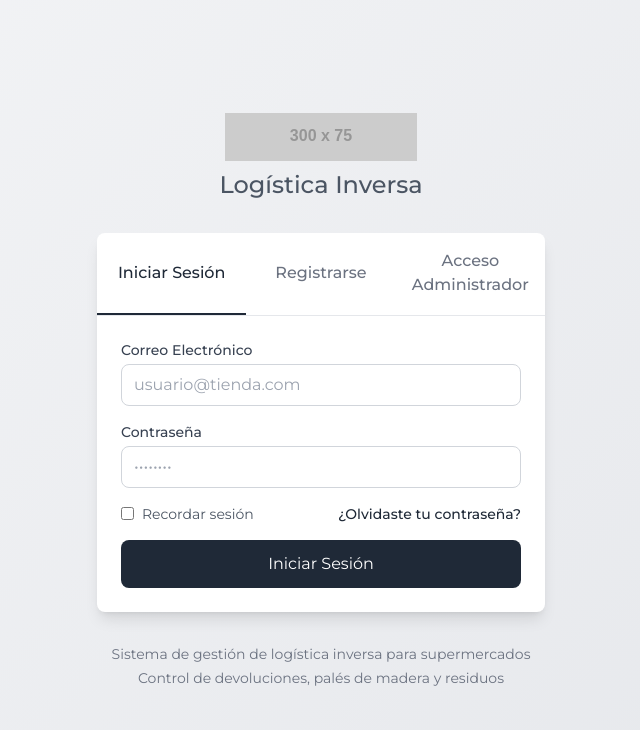
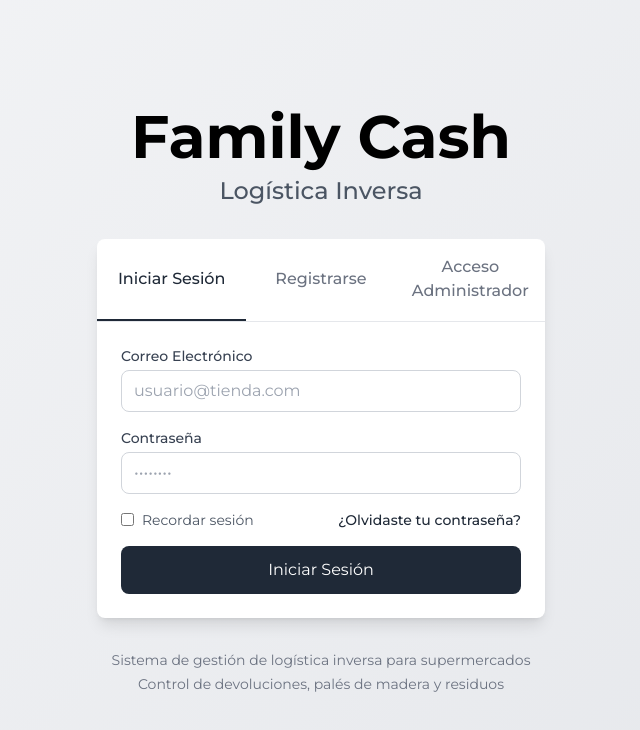
Before and after one commit to davidmp3086/logistica-inversa-family, a plain HTML site: page index.html in a window 1280 px wide. Shown: the whole page, without its empty margins (319-959 px from the left). Drawn offline with nearby package versions, Linux system fonts and the light colour scheme; placeholder pictures from the web are drawn by us.

Commit message:
2 index.html

```diff
--- a/index.html
+++ b/index.html
@@ -87,9 +87,7 @@
             <div class="max-w-md w-full">
                 <!-- Logo y Título -->
                 <div class="text-center mb-8">
-                    <h1 class="text-5xl md:text-6xl font-bold mb-2">
-                        <img src="https://via.placeholder.com/300x75?text=Family+Cash" alt="Family Cash Logo" class="w-48 h-auto mx-auto">
-                    </h1>
+                    <h1 class="text-5xl md:text-6xl font-bold mb-2">Family Cash</h1>
                     <p class="text-2xl text-gray-600 font-medium">Logística Inversa</p>
                 </div>
 
@@ -238,7 +236,6 @@
                                 <div>
                                     <label class="block text-sm font-medium text-gray-700 mb-1">Código de Acceso Administrador</label>
                                     <input type="password" class="w-full border border-gray-300 rounded-lg px-3 py-2 focus:outline-none focus:ring-2 focus:ring-gray-500" placeholder="Ingrese código secreto" required>
-                                    <p class="text-xs text-gray-500 mt-1">Código secreto: 211921</p>
                                 </div>
                                 <button type="submit" class="w-full btn-primary py-3 rounded-lg hover:shadow-md transition-all duration-200">
                                     Acceder como Administrador
@@ -266,7 +263,7 @@
                 <div class="max-w-7xl mx-auto px-4 sm:px-6 lg:px-8">
                     <div class="flex justify-between items-center py-6">
                         <div class="flex items-center">
-                            <img src="https://via.placeholder.com/300x75?text=Family+Cash" alt="Family Cash Logo" class="w-48 h-auto">
+                            <h1 class="text-3xl font-bold">Family Cash</h1>
                             <span class="text-3xl font-bold ml-2">Logística Inversa</span>
                         </div>
                         <div class="flex items-center space-x-4">
@@ -649,7 +646,7 @@
                 <div class="max-w-7xl mx-auto px-4 sm:px-6 lg:px-8">
                     <div class="flex justify-between items-center py-6">
                         <div class="flex items-center">
-                            <img src="https://via.placeholder.com/300x75?text=Family+Cash" alt="Family Cash Logo" class="w-48 h-auto">
+                            <h1 class="text-3xl font-bold">Family Cash</h1>
                             <span class="text-3xl font-bold ml-2">Logística Inversa</span>
                         </div>
                         <div class="flex items-center space-x-4">
```
